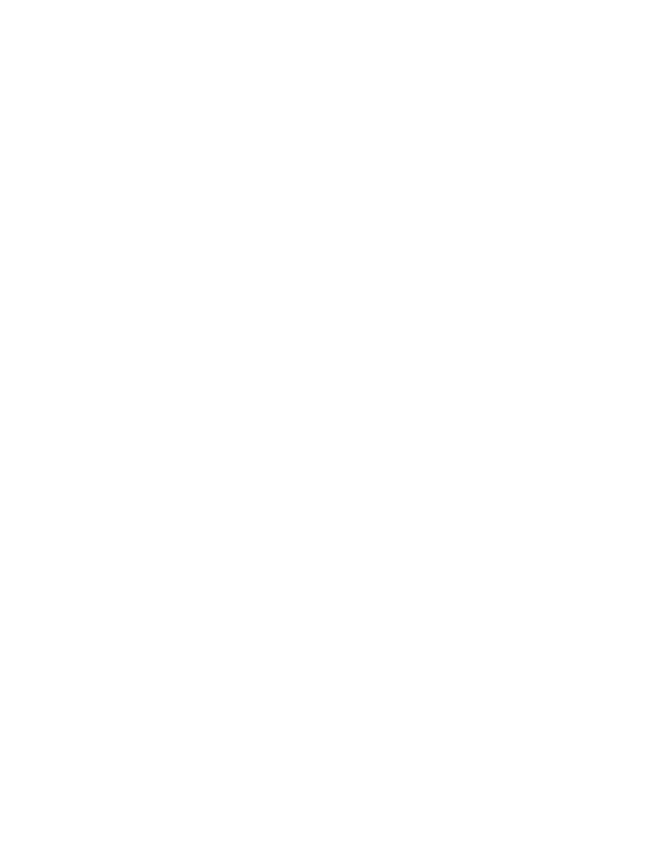
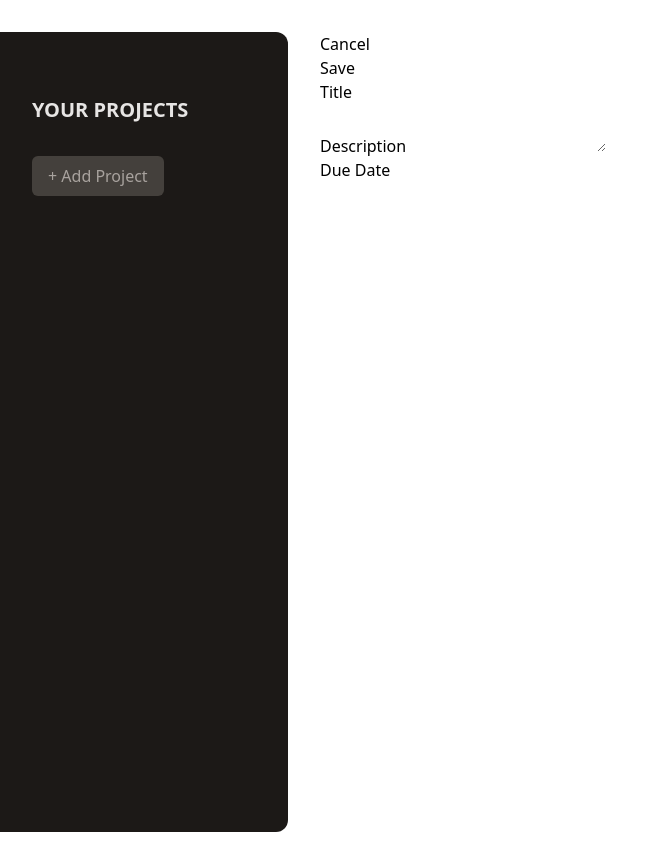
Before and after one commit to zatelepinSV/Project-Manager, a React (Create React App) app: page / in a window 1280 px wide. Shown: the whole page, without its empty margins (0-668 px from the left). Before the commit the page ends 800 px from the top, so only its background shows below. Built offline with nearby package versions, Linux system fonts and the light colour scheme.

Commit message:
add input

```diff
--- a/src/App.js
+++ b/src/App.js
@@ -1,9 +1,13 @@
+import { ProjectSidebar } from "./components/ProjectSidebar";
 import './App.css';
+import { NewProject } from "./components/NewProject";
 
 const App = () => {
   return (
-    <>
-    </>
+    <main className="h-screen my-8 flex gap-8">
+      <ProjectSidebar />
+      <NewProject />
+    </main>
   );
 }
 
--- /dev/null
+++ b/src/components/Input/Input.js
@@ -0,0 +1,9 @@
+export const Input = ({ label, textarea, ...props }) => {
+
+  return (
+    <p>
+      <label>{label}</label>
+      {textarea ? <textarea {...props}/> : <input {...props}/>}
+    </p>
+  )
+}
--- /dev/null
+++ b/src/components/Input/index.js
@@ -0,0 +1 @@
+export { Input } from './Input';
--- /dev/null
+++ b/src/components/NewProject/NewProject.js
@@ -0,0 +1,22 @@
+import {Input} from "../Input";
+
+export const NewProject = () => {
+
+  return (
+    <div>
+      <menu>
+        <li>
+          <button>Cancel</button>
+        </li>
+        <li>
+          <button>Save</button>
+        </li>
+      </menu>
+      <div>
+        <Input label='Title' />
+        <Input label='Description' textarea />
+        <Input label='Due Date' />
+      </div>
+    </div>
+  );
+};
--- /dev/null
+++ b/src/components/NewProject/index.js
@@ -0,0 +1 @@
+export { NewProject } from './NewProject';
--- /dev/null
+++ b/src/components/ProjectSidebar/ProjectSidebar.js
@@ -0,0 +1,15 @@
+export const ProjectSidebar = () => {
+
+  return (
+    <aside className="w-1/3 px-8 py-16 bg-stone-900 text-stone-50 md:w-72 rounded-r-xl">
+      <h2 className="mb-8 font-bold uppercase md:text-xl text-stone-200">Your Projects</h2>
+      <div>
+        <button
+          className="px-4 py-2 text-xs md:text-base rounded-md bg-stone-700 text-stone-400 hover:bg-stone-600 hover:text-stone-100">
+          + Add Project
+        </button>
+      </div>
+      <ul></ul>
+    </aside>
+  );
+};
--- /dev/null
+++ b/src/components/ProjectSidebar/index.js
@@ -0,0 +1 @@
+export { ProjectSidebar } from './ProjectSidebar';
```
